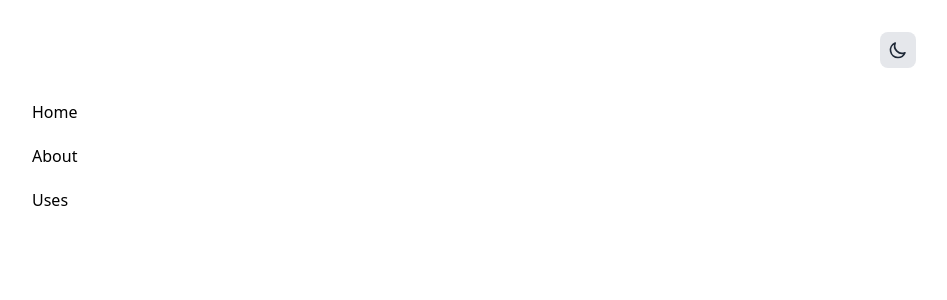
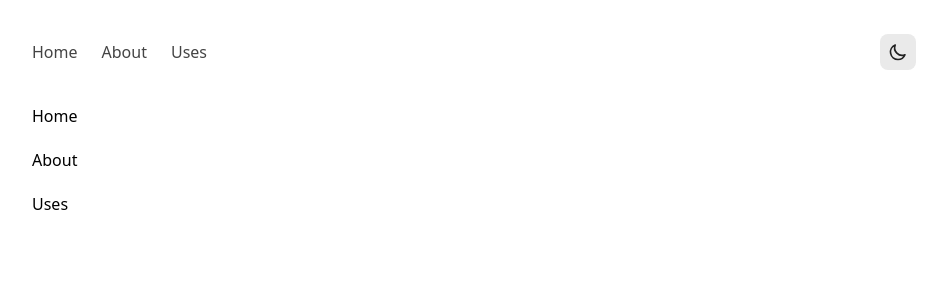
Before and after one commit to suleyman/suleyman.github.io, a Next.js app: page / in a window 1280 px wide. Shown: the top 300 px of the page, without its empty margins (160-1107 px from the left). Built offline with nearby package versions, Linux system fonts and the light colour scheme.

Commit message:
update: nav item, colors

```diff
--- a/components/NavItem.tsx
+++ b/components/NavItem.tsx
@@ -10,8 +10,8 @@ const NavItem: ComponentType<Props> = (props) => {
   const { href, text } = props;
   return (
     <NextLink href={href}>
-      <a>
-        <span className="capsize">{text}</span>
+      <a className="font-normal text-gray-600 dark:text-gray-400 hidden md:inline-block p-1 sm:px-3 sm:py-2 rounded-lg hover:bg-gray-200 transition-all">
+        <span>{text}</span>
       </a>
     </NextLink>
   );
--- a/tailwind.config.js
+++ b/tailwind.config.js
@@ -2,7 +2,22 @@ module.exports = {
   purge: ["./pages/**/*.tsx", "./components/**/*.tsx"],
   darkMode: "class",
   theme: {
-    extend: {},
+    extend: {
+      colors: {
+        gray: {
+          0: '#fff',
+          100: '#fafafa',
+          200: '#eaeaea',
+          300: '#999999',
+          400: '#888888',
+          500: '#666666',
+          600: '#444444',
+          700: '#333333',
+          800: '#222222',
+          900: '#111111'
+        }
+      },
+    },
   },
   variants: {
     extend: {},
```
